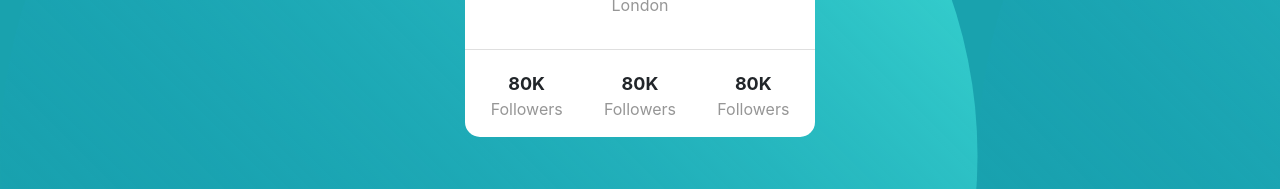
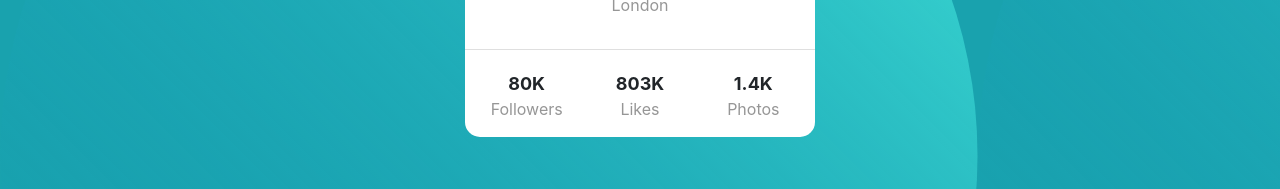
Before and after one commit to Vehicom0607/frontendmentorprojects, a React (Create React App) app: page /profile-card in a window 1280 px wide. Shown: the part 334-523 px from the top of the page. Built offline with nearby package versions, Linux system fonts and the light colour scheme.

Commit message:
Updated some text

```diff
--- a/src/ProfileCard/ProfileCard.js
+++ b/src/ProfileCard/ProfileCard.js
@@ -23,12 +23,12 @@ const ProfileCard = () => {
                             <Card.Text className={classes.TextMuted}>Followers</Card.Text>
                         </Col>
                         <Col>
-                            <Card.Text className={classes.TextBold + " " + classes.FooterP}>80K</Card.Text>
-                            <Card.Text className={classes.TextMuted}>Followers</Card.Text>
+                            <Card.Text className={classes.TextBold + " " + classes.FooterP}>803K</Card.Text>
+                            <Card.Text className={classes.TextMuted}>Likes</Card.Text>
                         </Col>
                         <Col>
-                            <Card.Text className={classes.TextBold + " " + classes.FooterP}>80K</Card.Text>
-                            <Card.Text className={classes.TextMuted}>Followers</Card.Text>
+                            <Card.Text className={classes.TextBold + " " + classes.FooterP}>1.4K</Card.Text>
+                            <Card.Text className={classes.TextMuted}>Photos</Card.Text>
                         </Col>
                     </Row>
                 </Card.Footer>
```
